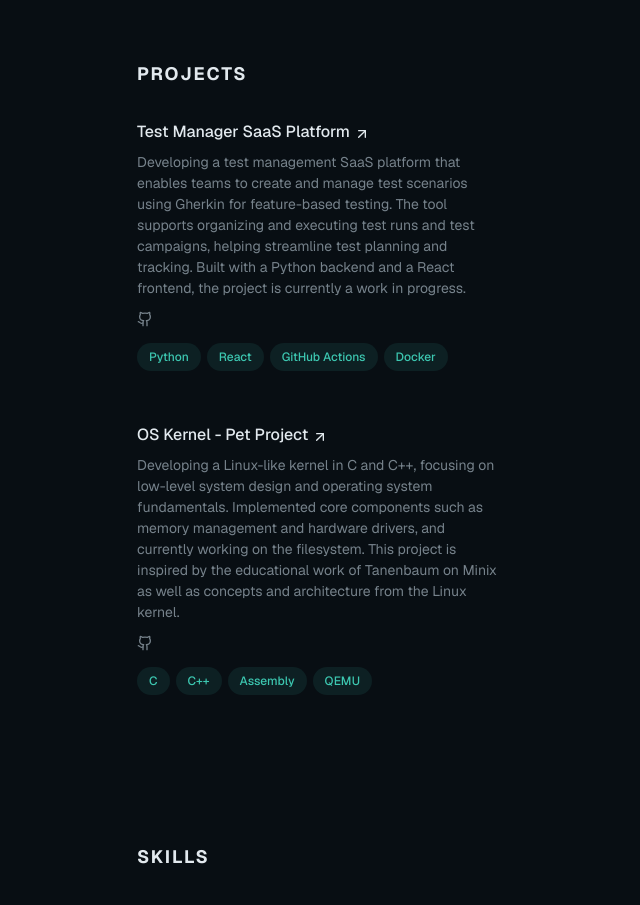
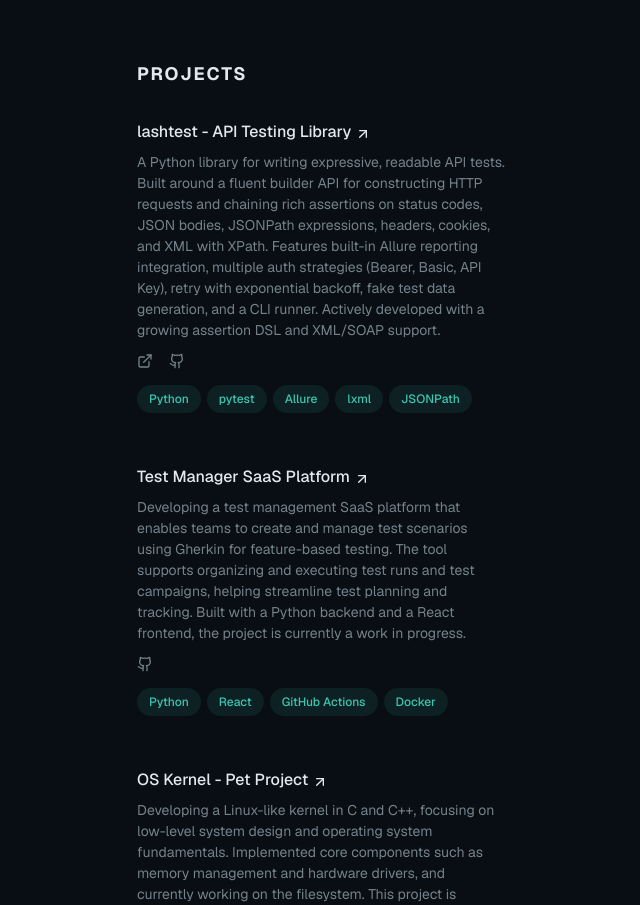
Before and after one commit to sidalihmdn/interactive-resume, a Next.js app: page /interactive-resume/ in a window 1280 px wide. Shown: the part 1640-2545 px from the top of the page, without its empty margins (535-1175 px from the left). Built offline with nearby package versions, Linux system fonts and the light colour scheme.

Commit message:
Update projects.tsx

```diff
--- a/components/resume/projects.tsx
+++ b/components/resume/projects.tsx
@@ -4,6 +4,16 @@ import { motion } from "framer-motion"
 import { ArrowUpRight, ExternalLink, Github } from "lucide-react"
 
 const projects = [
+  {
+    title: "lashtest - API Testing Library",
+    description:
+      "A Python library for writing expressive, readable API tests. Built around a fluent builder API for constructing HTTP requests and chaining rich assertions on status codes, JSON bodies, JSONPath expressions, headers, cookies, and XML with XPath. Features built-in Allure reporting integration, multiple auth strategies (Bearer, Basic, API Key), retry with exponential backoff, fake test data generation, and a CLI runner. Actively developed with a growing assertion DSL and XML/SOAP support.",
+    technologies: ["Python", "pytest", "Allure", "lxml", "JSONPath"],
+    links: {
+      github: "https://github.com/sidalihmdn/lashtest",
+      live: "https://pypi.org/project/lashtest/",
+    },
+  },
   {
     title: "Test Manager SaaS Platform",
     description:
```
